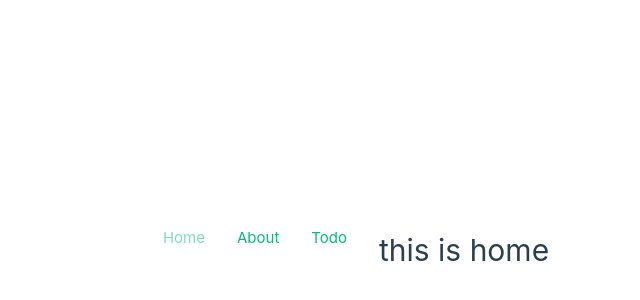
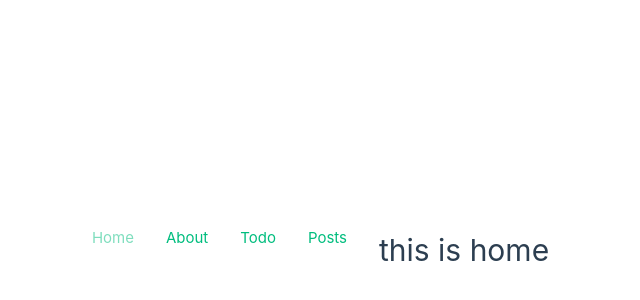
Before and after one commit to asakuno/vue3-todoApp, a Vue app: page / in a window 1280 px wide. Shown: the part 150-450 px from the top of the page, without its empty margins (261-901 px from the left). Built offline with nearby package versions, Linux system fonts and the light colour scheme.

Commit message:
[Add]posts_views

```diff
--- a/src/App.vue
+++ b/src/App.vue
@@ -14,6 +14,9 @@
       </li>
       <li>
         <RouterLink to="/todo">Todo</RouterLink>
+      </li>
+      <li>
+        <RouterLink to="/posts">Posts</RouterLink>
       </li>
     </ul>
   </nav>
--- a/src/router/index.js
+++ b/src/router/index.js
@@ -24,6 +24,11 @@ const router = createRouter({
       name: 'todo',
       component: () => import('../components/TodoApp.vue')
     },
+    {
+      path: '/posts',
+      name: 'posts',
+      component: () => import('../views/PostListView.vue')
+    },
   ]
 })
 
--- a/src/stores/post.js
+++ b/src/stores/post.js
@@ -0,0 +1,25 @@
+import { defineStore } from "pinia";
+import { ref } from 'vue';
+
+export const usePostStore = defineStore('post', () => {
+  const posts = ref([]);
+  const loading = ref(false);
+  const error = ref(null);
+
+  const fetchPosts = async () => {
+    posts.value = [];
+    loading.value = true;
+    error.value = null;
+
+    try {
+      const response = await fetch('https://jsonplaceholder.typicode.com/posts');
+      posts.value = await response.json();
+    } catch (error) {
+      error.value = error;
+    } finally {
+      loading.value = false;
+    }
+  }
+
+  return { posts, loading, error, fetchPosts }
+})
--- /dev/null
+++ b/src/views/PostListView.vue
@@ -0,0 +1,31 @@
+<script setup>
+  import { usePostStore } from '../stores/post'
+  import { RouterLink } from 'vue-router'
+  import { storeToRefs } from 'pinia'
+
+  const { posts, loading, error } = storeToRefs(usePostStore())
+  const { fetchPosts } = usePostStore()
+
+  fetchPosts()
+</script>
+
+<template>
+  <main>
+    <!-- loading が true であればロード中であることを表すメッセージを表示-->
+    <div v-if="loading">
+      <p>Loading posts...</p>
+    </div>
+    <!-- error が true であればエラーメッセージを表示 -->
+    <div v-if="error">
+      <p>{{ error.message }}</p>
+    </div>
+    <!-- 投稿を取得できたら、それぞれの投稿をループしてタイトルと本文を表示 -->
+    <div v-if="posts">
+      <div v-for="post in posts" :key="post.id">
+        <!-- RouterLink で個々の投稿へのリンクを設定 -->
+        <RouterLink :to="`/post/${post.id}`">{{ post.title }}</RouterLink>
+        <p>{{ post.body }}</p>
+      </div>
+    </div>
+  </main>
+</template>
```
